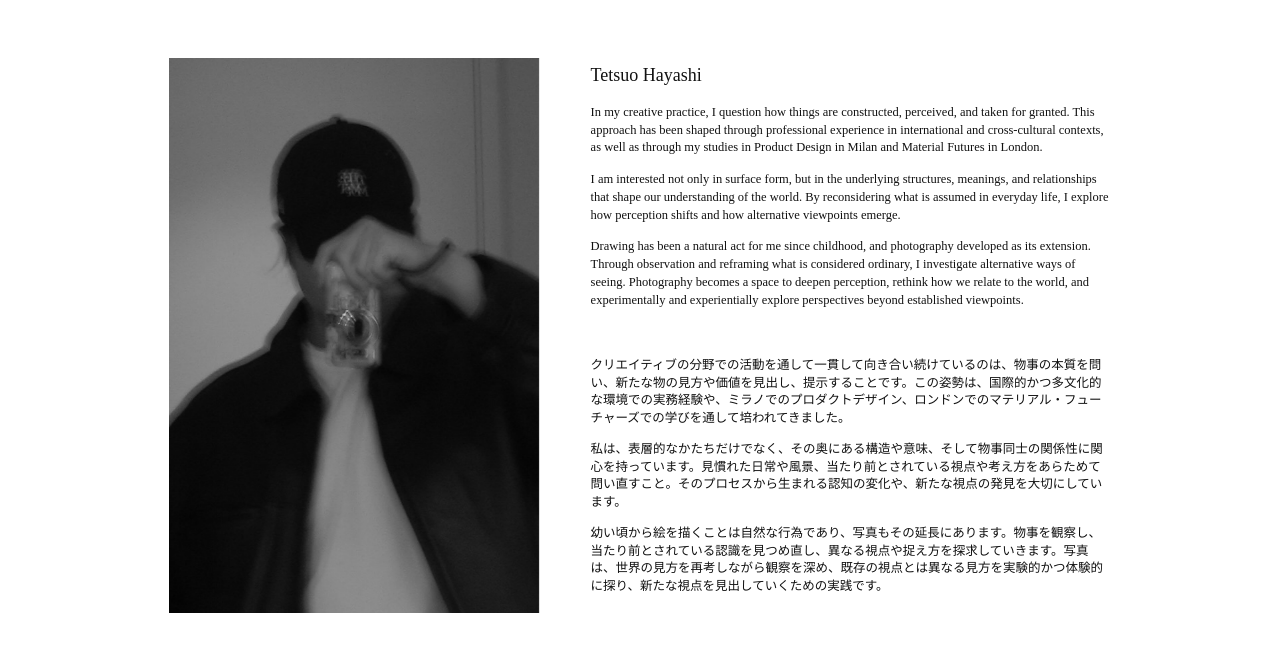
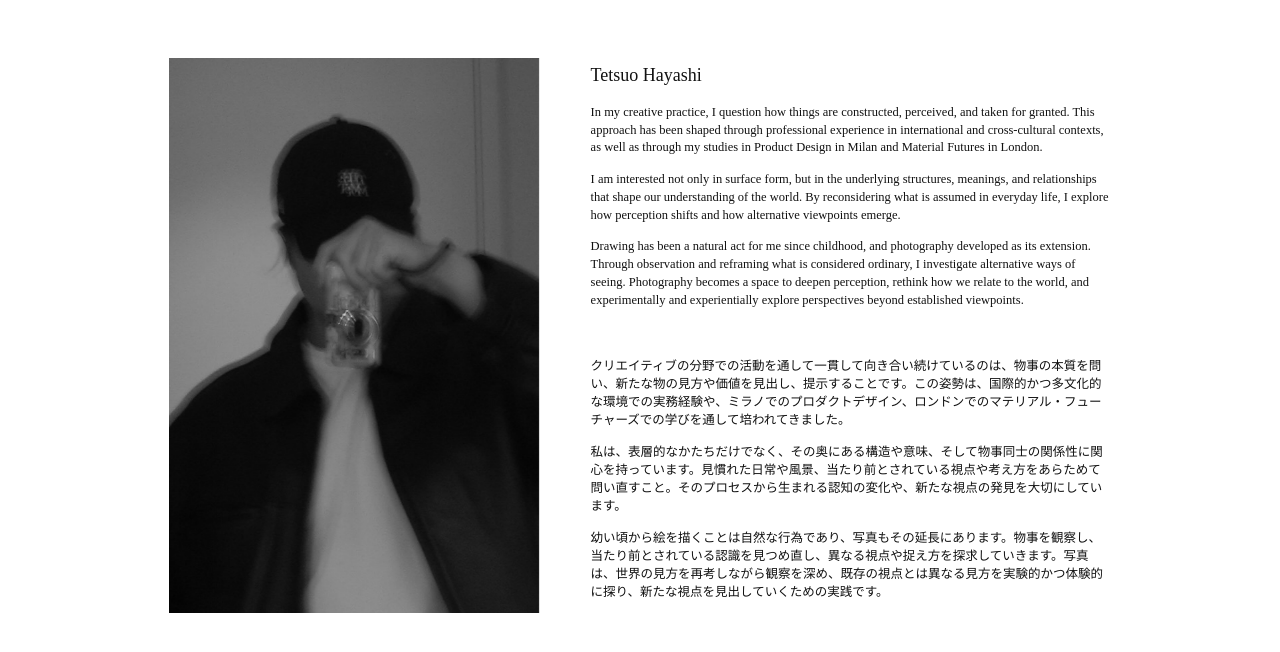
Before and after one commit to Tetsuography/Tetsuography, a website: page about.html in a window 1280 px wide. Shown: the part 66-718 px from the top of the page. Drawn offline with Linux system fonts and the light colour scheme.

Commit message:
Update style.css

```diff
--- a/style.css
+++ b/style.css
@@ -430,7 +430,7 @@ body.cursor-hover .custom-cursor {
 /* Chrome renders CJK text slightly taller than Safari */
 @supports (-webkit-appearance: none) and (not (-moz-appearance: none)) {
   .about-copy p.jp {
-    line-height: 1.40;
+    line-height: 1.44;
   }
 }
 
```
